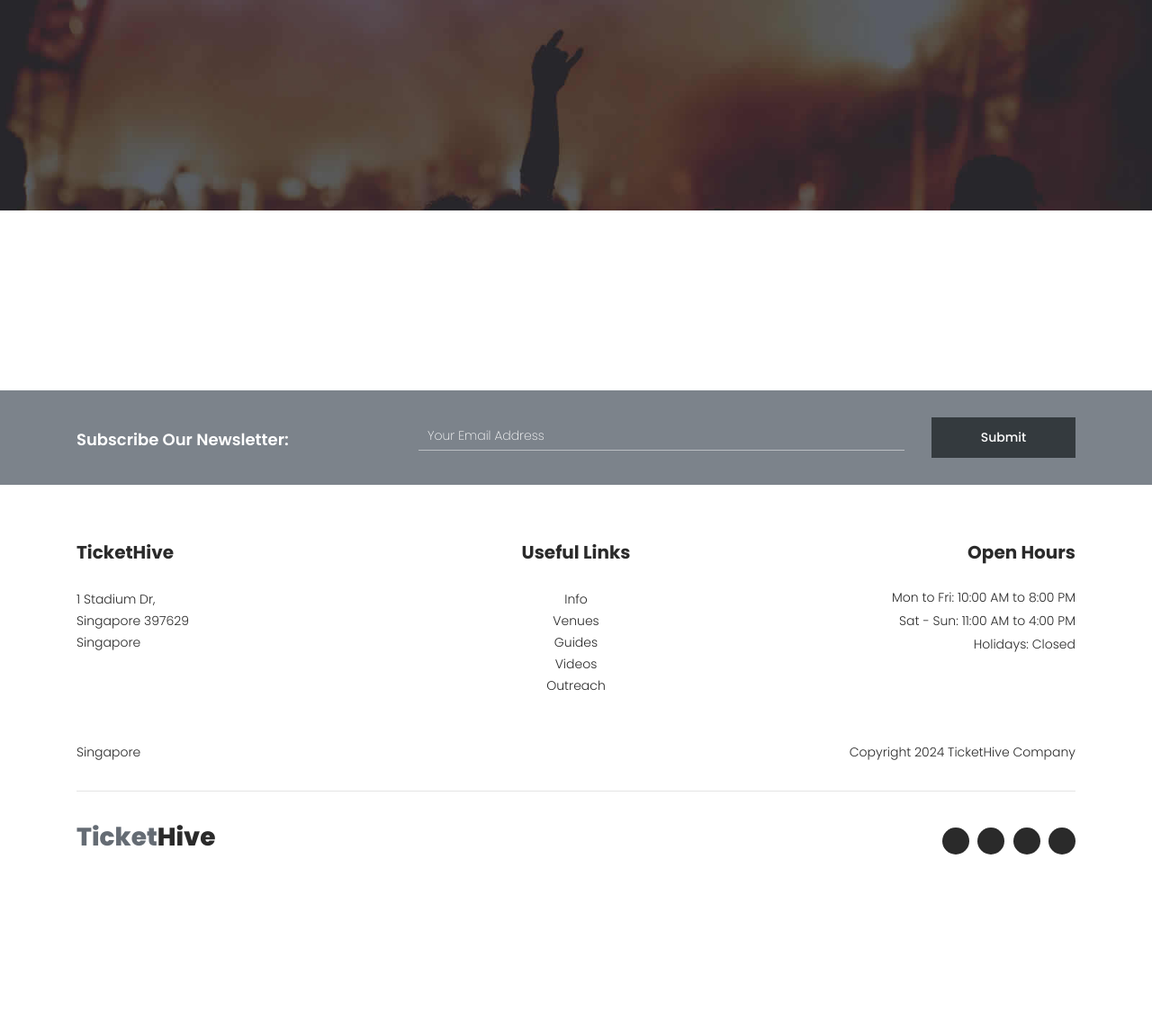
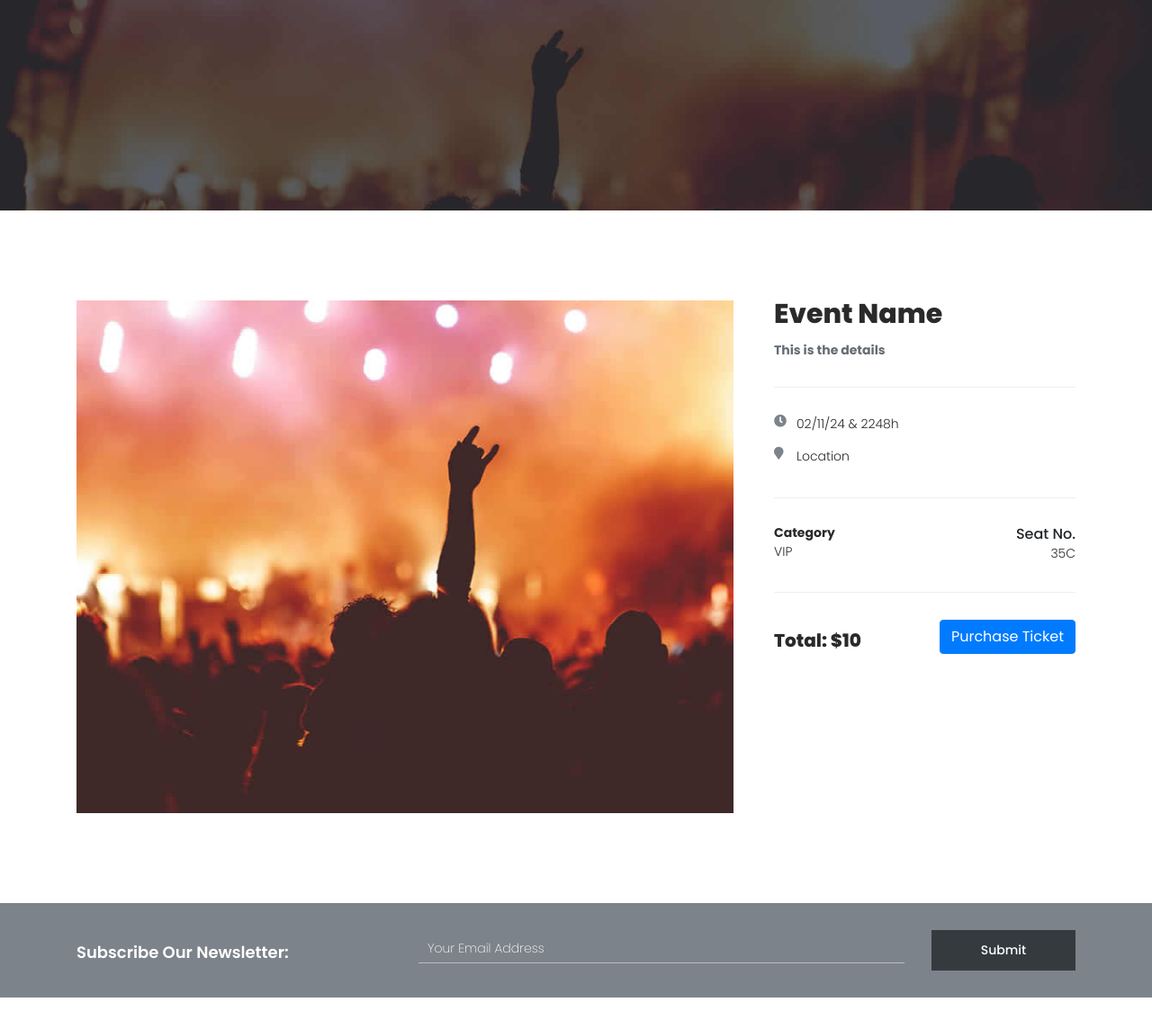
Before and after one commit to Wigsicle/Clown-Computing-Group-12, a Flask app: template templates/event_details.html in a window 1280 px wide. Shown: the part 81-1225 px from the top of the page at 90% size. Before the commit the page ends 1031 px from the top, so only its background shows below. Run offline with Flask 3, Linux system fonts and the light colour scheme; the template is opened without the code that fills it, so the values that code supplies are empty; parts of the project's set-up code (start-up, migrations or seed data) failed here and were passed over; some libraries are stand-ins or nearby versions.

Commit message:
make minor frontend changes

```diff
--- a/app.py
+++ b/app.py
@@ -203,24 +203,10 @@ def resale_market():
                            current_page=ticket_paginated.page)
 
 # Route for event details page
-@app.route('/event_details/<int:id>')
-def eventdetails(id):
-    ticket_detail = Ticket_Listing.query.filter_by(listing_id=id)
+@app.route('/event_details')
+def eventdetails():
 
-    event_info = []
-
-    for listing in ticket_detail:
-        ticket = listing.ticket
-        event_info.append({
-            "event_name": ticket.event.event_name,
-            "event_datetime": ticket.event.event_datetime.strftime('%Y-%m-%d %H:%M:%S'),
-            "event_location": ticket.event.location,
-            "event_description": ticket.event.description,
-            "event_image": ticket.event.event_image,
-            "price":listing.get_price_str(),
-        })
-
-    return render_template('event_details.html', events=event_info)
+    return render_template('event_details.html')
 
 # Route for user purchase ticket
 @app.route('/purchase_ticket', methods=['POST'])
--- a/templates/event_details.html
+++ b/templates/event_details.html
@@ -53,33 +53,31 @@
     <div class="ticket-details-page">
         <div class="container">
             <div class="row">
-                {% for event in events %}
                 <div class="col-lg-8">
                     <div class="left-image">
-                        <img src="{{ url_for('static', filename=event.event_image) }}" alt="" width="769" height="570">
+                        <img src="static/images/ticket-details.jpg" alt="" width="769" height="570">
                     </div>
                 </div>
                 <div class="col-lg-4">
                     <div class="right-content">
-                        <h4>{{ event.event_name }}</h4>
-                        <span>{{ event.event_description }}</span>
+                        <h4> Event Name</h4>
+                        <span> This is the details</span>
                         <ul>
-                            <li><i class="fa fa-clock-o"></i> {{ event.event_datetime }}</li>
-                            <li><i class="fa fa-map-marker"></i>{{ event.event_location }}</li>
+                            <li><i class="fa fa-clock-o"></i> 02/11/24 & 2248h</li>
+                            <li><i class="fa fa-map-marker"></i>Location</li>
                         </ul>
                         <div class="quantity-content">
                             <div class="left-content">
-                                <h6>Standard Ticket</h6>
-                                <p>{{ event.price }} per ticket</p>
+                                <h6>Category</h6>
+                                <p>VIP</p>
                             </div>
                             <div class="right-content">
-                                <div class="quantity buttons_added">
-                                    <input type="button" value="-" class="minus" disabled><input type="number" step="1" min="1" max="" name="quantity" value="1" title="Qty" class="input-text qty text" size="4" pattern="" inputmode="" disabled><input type="button" value="+" class="plus" disabled>
-                                </div>
+                                <h6>Seat No.</h6>
+                                <p>35C</p>
                             </div>
                         </div>
                         <div class="total">
-                            <h4>Total: {{ event.price }}</h4>
+                            <h4>Total: $10</h4>
                             <div class="main-dark-button">
                                 <button type="button" class="btn btn-primary" data-toggle="modal" data-target="#buyModalCenter">
                                     Purchase Ticket
@@ -88,7 +86,6 @@
                         </div>
                     </div>
                 </div>
-                {% endfor %}
             </div>
         </div>
     </div>
@@ -204,7 +201,7 @@
                 <div class="modal-footer">
                     <button type="button" class="btn btn-secondary" data-dismiss="modal">Cancel</button>
                     <form method="POST" action="{{ url_for('purchaseticket') }}">
-                        <button type="submit" class="btn btn-primary">Yes</button>
+                        <button type="submit" class="btn btn-primary">Confirm</button>
                     </form>
                 </div>
             </div>
--- a/templates/resale_market.html
+++ b/templates/resale_market.html
@@ -113,7 +113,7 @@
                                                                             <td>{{ ticket.price }}</td>
                                                                             <td>
                                                                                 <div class="main-dark-button">
-                                                                                    <a href="/event_details/{{ ticket.listing_id }}">View</a>
+                                                                                    <a href="/event_details">View</a>
                                                                                 </div>
                                                                             </td>
                                                                         </tr>
```
